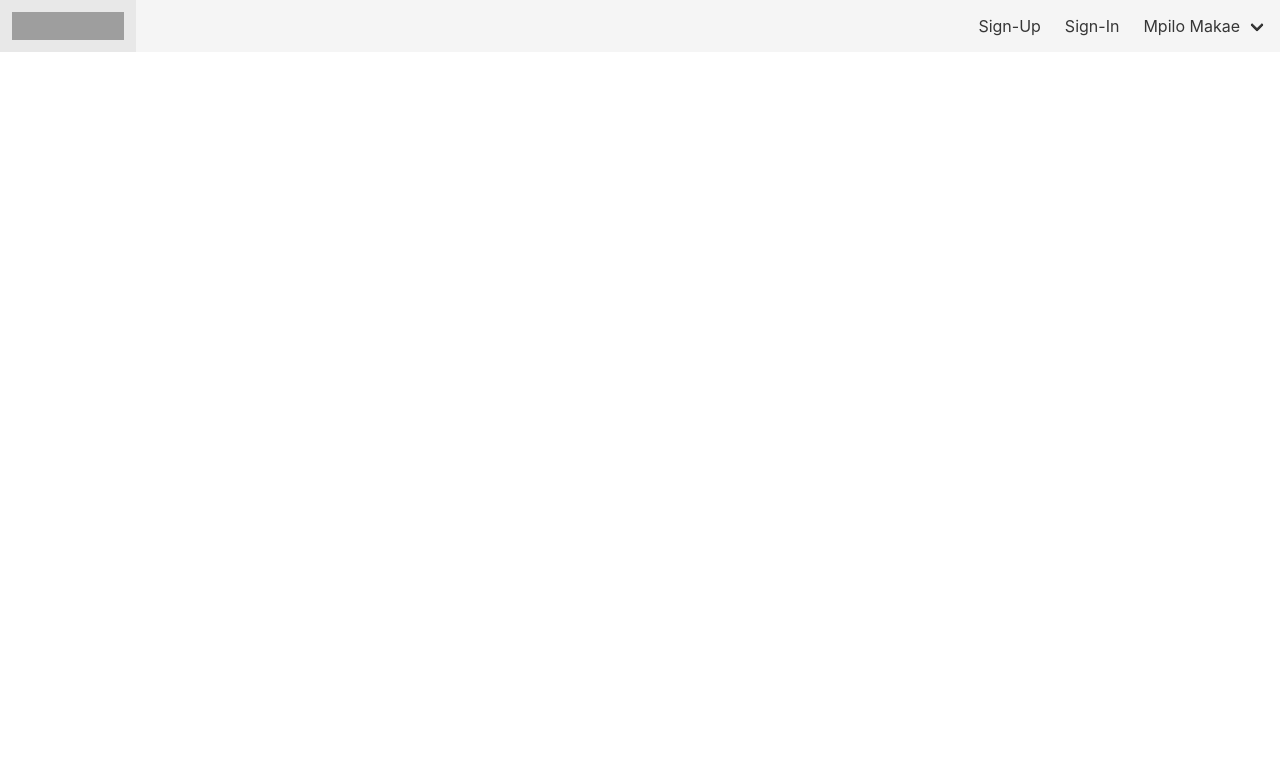
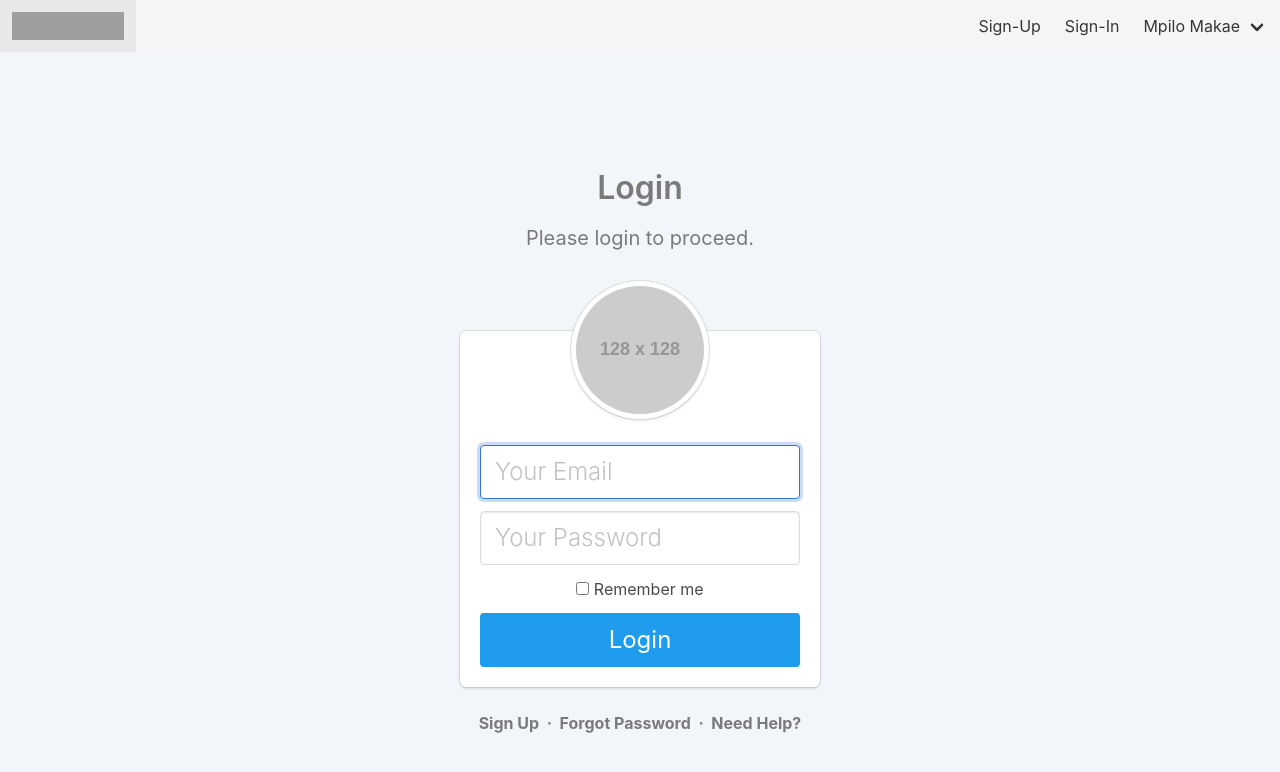
Before and after one commit to bophelo/laravel_nuxt_client, a Nuxt app: page /auth/signin in a window 1280 px wide. Shown: the top 772 px of the page. Built offline with nearby package versions, Linux system fonts and the light colour scheme; grey boxes are pictures that could not be loaded.

Commit message:
Signing In

```diff
--- a/layouts/partials/TopNav.vue
+++ b/layouts/partials/TopNav.vue
@@ -16,9 +16,9 @@
             <a class="navbar-item">
                 Sign-Up
             </a>
-            <a class="navbar-item">
+            <nuxt-link :to="{ name: 'auth-signin' }" class="navbar-item">
                 Sign-In
-            </a>
+            </nuxt-link>
             <div class="navbar-item has-dropdown is-hoverable">
                 <a class="navbar-link">
                 Mpilo Makae
--- a/package.json
+++ b/package.json
@@ -15,7 +15,9 @@
   "dependencies": {
     "@nuxtjs/auth": "^4.5.1",
     "@nuxtjs/axios": "^5.3.1",
-    "nuxt": "^1.0.0"
+    "node-sass": "^4.9.3",
+    "nuxt": "^1.0.0",
+    "sass-loader": "^7.1.0"
   },
   "devDependencies": {
     "babel-eslint": "^8.2.1",
--- /dev/null
+++ b/pages/auth/signin.vue
@@ -0,0 +1,99 @@
+<template>
+    <section class="hero is-success is-fullheight">
+        <div class="hero-body">
+            <div class="container has-text-centered">
+                <div class="column is-4 is-offset-4">
+                    <h3 class="title has-text-grey">Login</h3>
+                    <p class="subtitle has-text-grey">Please login to proceed.</p>
+                    <div class="box">
+                        <figure class="avatar">
+                            <img src="https://placehold.it/128x128">
+                        </figure>
+                        <form @submit.prevent="submit">
+                            <div class="field">
+                                <div class="control">
+                                    <input class="input is-large" type="email" placeholder="Your Email" autofocus="" v-model="form.email">
+                                </div>
+                            </div>
+
+                            <div class="field">
+                                <div class="control">
+                                    <input class="input is-large" type="password" placeholder="Your Password" v-model="form.password">
+                                </div>
+                            </div>
+                            <div class="field">
+                                <label class="checkbox">
+                                <input type="checkbox">
+                                Remember me
+                                </label>
+                            </div>
+                            <button class="button is-block is-info is-large is-fullwidth">Login</button>
+                        </form>
+                    </div>
+                    <p class="has-text-grey">
+                        <a href="../">Sign Up</a> &nbsp;·&nbsp;
+                        <a href="../">Forgot Password</a> &nbsp;·&nbsp;
+                        <a href="../">Need Help?</a>
+                    </p>
+                </div>
+            </div>
+        </div>
+    </section>
+</template>
+
+<script>
+    export default {
+        data () {
+            return {
+                form: {
+                    email: '',
+                    password: ''
+                }
+            }
+        },
+        methods: {
+            async submit () {
+                await this.$auth.login({
+                    data: this.form
+                })
+
+                this.$router.push({
+                    path: '/' //todo redirect to indtended
+                })
+            }
+        }
+    }
+</script>
+
+<style>
+    .hero.is-success {
+    background: #F2F6FA;
+    }
+    .hero .nav, .hero.is-success .nav {
+    -webkit-box-shadow: none;
+    box-shadow: none;
+    }
+    .box {
+    margin-top: 5rem;
+    }
+    .avatar {
+    margin-top: -70px;
+    padding-bottom: 20px;
+    }
+    .avatar img {
+    padding: 5px;
+    background: #fff;
+    border-radius: 50%;
+    -webkit-box-shadow: 0 2px 3px rgba(10,10,10,.1), 0 0 0 1px rgba(10,10,10,.1);
+    box-shadow: 0 2px 3px rgba(10,10,10,.1), 0 0 0 1px rgba(10,10,10,.1);
+    }
+    input {
+    font-weight: 300;
+    }
+    p {
+    font-weight: 700;
+    }
+    p.subtitle {
+    padding-top: 1rem;
+    }
+</style>
```
Also changed, not shown: store/index.js (added), 1 other file (tests, documents, lock files or other folders).
